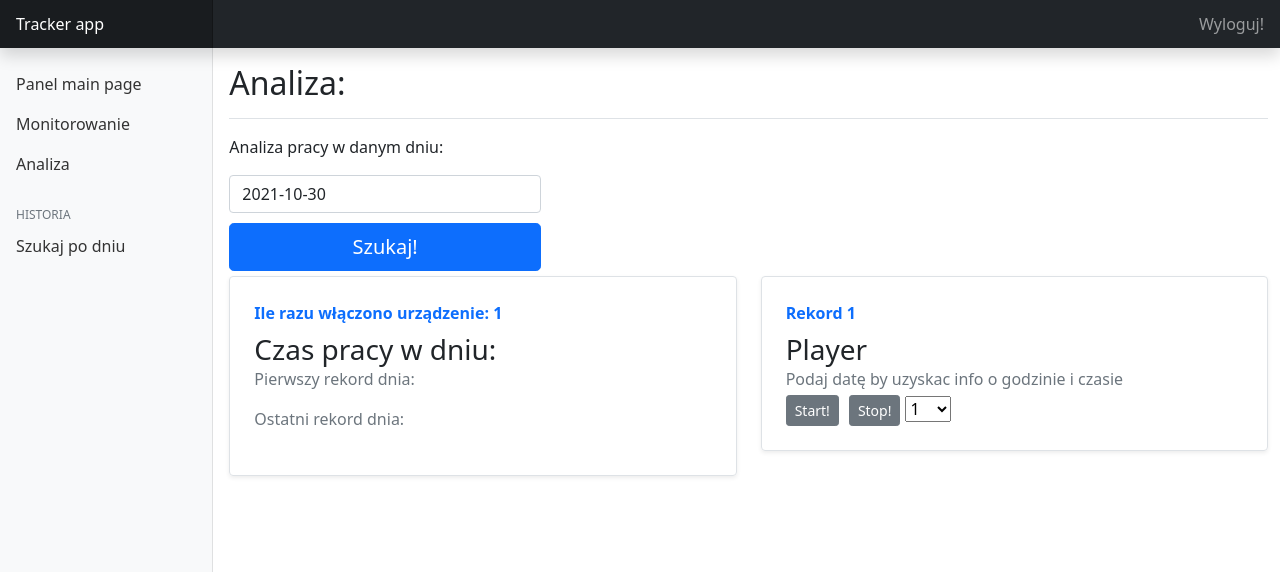
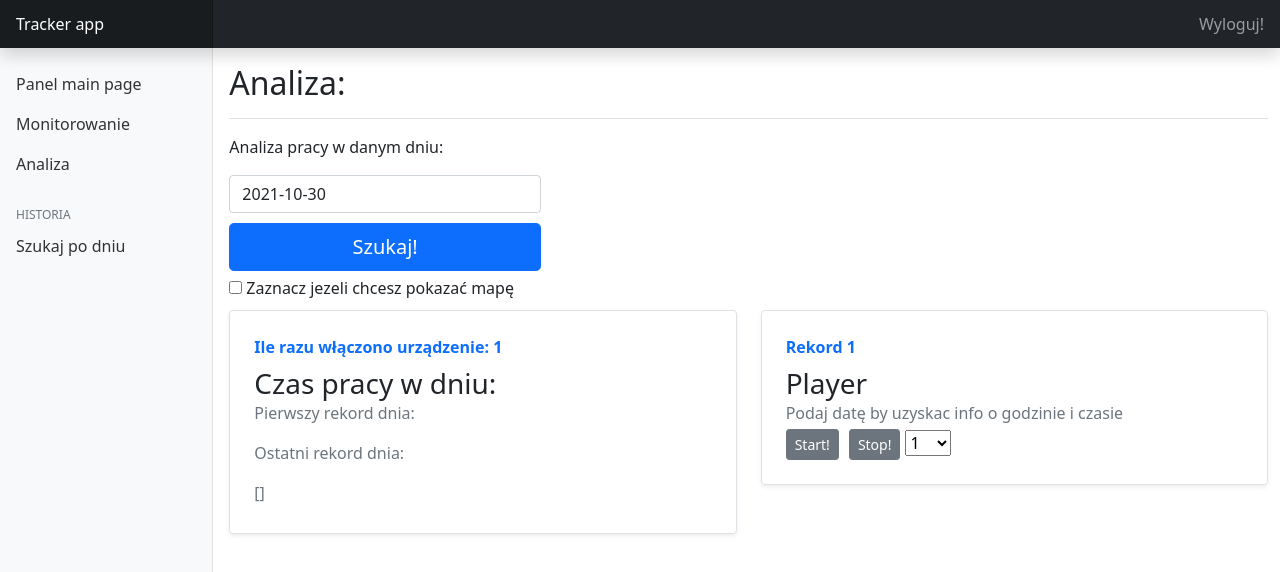
Before and after one commit to olekczubiak/simple-tracker, a Vue app in the folder simple-tracker/frontend/: page /panel/analysis in a window 1280 px wide. Shown: the top 572 px of the page. Built offline with nearby package versions, Linux system fonts and the light colour scheme.

Commit message:
add map with simple waypotins

```diff
--- a/simple-tracker/frontend/src/components/AnalizeTime.vue
+++ b/simple-tracker/frontend/src/components/AnalizeTime.vue
@@ -3,6 +3,8 @@
         <div class="search-by-date">
         <input v-model="myData" type="data" class="form-control" placeholder="RRRR-MM-DD" required>
         <button class="w-100 btn btn-lg btn-primary" @click="getListOfPoz">Szukaj!</button>
+        <input type="checkbox" id="checkbox" v-model="checked">
+        <label for="checkbox" id="label-for-checkbox-to-show-map"> Zaznacz jezeli chcesz pokazać mapę</label>
         </div>
 
         <!-- <div class="search-for-resp">
@@ -28,7 +30,10 @@
                     <div class="mb-1 text-muted">
                         <p> Pierwszy rekord dnia: <b>{{firstDayRecord}}</b></p>
                         <p> Ostatni rekord dnia: <b>{{lastDayRecord}}</b></p>
+                        {{myWaypoints}}
+                        <div v-if="checked==true" id="all-map-content"></div>
                     </div>
+
                 </div>
             </div>
 
@@ -66,9 +71,6 @@
 
     </div>
 
-
-
-
 </template>
 
 <script>
@@ -88,6 +90,9 @@ export default {
             toPlayer: "Podaj datę by uzyskac info o godzinie i czasie",
             playerSpeed: [1, 2, 5, 10, 20, 40],
             selectedSpeed: 1,
+            routeSrc: "",
+            checked: false,
+            myWaypoints: [],
 
         }
     },
@@ -106,18 +111,19 @@ export default {
                 )
                 .then(response => response.json())
                 .then(data => {
-                    // console.log(data)
                     // dodanie czasów i poz do list
                     for (let index = 0; index < data.length; index++) {
                         const element = data[index];
                         this.listWithTime.push(element.time);
                         this.listWithPoz.push(element.latitude + "," + element.longitude);
+
+
+                        const myValueOfWaypoints = 60
+                        if (index % myValueOfWaypoints == 0){
+                            this.myWaypoints.push(element.latitude + "," + element.longitude);
+                        }
                     }
 
-
-
-
-                    // Obliczenia zwiazane z czasem
                     const date1 = new Date( this.myData + " " + data[0].time);
                     const date2 = new Date(this.myData + " " + data.slice(-1)[0].time);
 
@@ -129,6 +135,19 @@ export default {
 
                     this.firstDayRecord = "Godzina: " + data[0].time + " latitude: " + data[0].latitude + " longitude: " + data[0].longitude;
                     this.lastDayRecord = "Godzina: " + data.slice(-1)[0].time + " latitude: " + data.slice(-1)[0].latitude + " longitude: " + data.slice(-1)[0].longitude;
+
+
+                    console.log(this.myWaypoints.length)
+
+                    var waypointsToShowOnMap = "";
+                    this.myWaypoints.forEach(element => {
+                                            data = element + "|"
+                                            waypointsToShowOnMap += data
+                                        });
+                    // console.log(waypointsToShowOnMap.substring(0, waypointsToShowOnMap.length - 1))
+                    const map = "//www.google.com/maps/embed/v1/directions?origin=" + data[0].latitude + "," + data[0].longitude + "&destination=" + data.slice(-1)[0].latitude + "," + data.slice(-1)[0].longitude + "&waypoints=" + waypointsToShowOnMap.substring(0, waypointsToShowOnMap.length - 1) + "&key=AIzaSyCFcWFS_zSfHFCh5HV7qIwFrx_uwrfV5Kk";
+                    const mapIframe = "<iframe width=\"600\" height=\"450\" style=\"border:0\" allowfullscreen src=" + map + ">";
+                    document.getElementById("all-map-content").innerHTML = mapIframe;
                     });
         },
         getPlayer() {
@@ -192,4 +211,9 @@ export default {
     margin-left: 5px;
     margin-right: 5px;
 }
+#label-for-checkbox-to-show-map {
+    margin-top: 5px;
+    margin-left: 4px;
+    margin-bottom: 5px;
+}
 </style>
```
